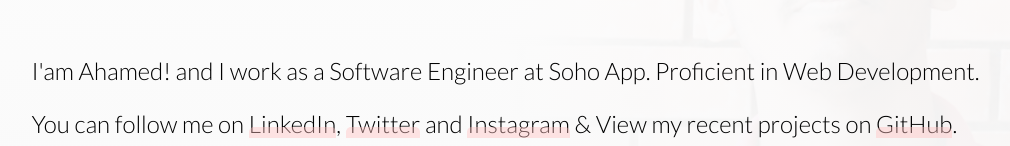
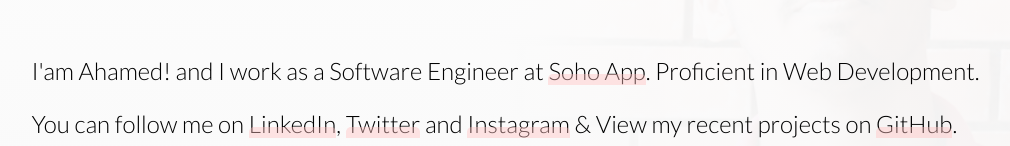
Before and after one commit to AhamedR/portfolio-ahamed, a Next.js app: page / in a window 1280 px wide. Shown: the part 309-455 px from the top of the page, without its empty margins (103-1113 px from the left). Built offline with nearby package versions, Linux system fonts and the light colour scheme; no server answers.

Commit message:
fix: Color corrections and Cofig updated

```diff
--- a/next.config.js
+++ b/next.config.js
@@ -3,6 +3,7 @@ module.exports = {
     NEXT_PUBLIC_LINKEDIN_URL: process.env.LINKEDIN_URL,
     NEXT_PUBLIC_TWITTER_URL: process.env.TWITTER_URL,
     NEXT_PUBLIC_INSTAGRAM_URL: process.env.INSTAGRAM_URL,
-    NEXT_PUBLIC_GITHUB_URL: process.env.GITHUB_URL
+    NEXT_PUBLIC_GITHUB_URL: process.env.GITHUB_URL,
+    NEXT_PUBLIC_SOHOAPP_URL: process.env.SOHOAPP_URL
   }
 }
--- a/pages/index.js
+++ b/pages/index.js
@@ -5,6 +5,8 @@ import styles from '../styles/portfolio.module.scss'
 const linkedIn = process.env.NEXT_PUBLIC_LINKEDIN_URL
 const twitter = process.env.NEXT_PUBLIC_TWITTER_URL
 const instagram = process.env.NEXT_PUBLIC_INSTAGRAM_URL
+const github = process.env.NEXT_PUBLIC_GITHUB_URL
+const soho = process.env.NEXT_PUBLIC_SOHOAPP_URL
 
 const Portfolio = () => {
   const [greeting, setGreeting] = useState('Hey 👋')
@@ -32,7 +34,6 @@ const Portfolio = () => {
         <title>Hey 👋 Im Ahamed</title>
         <meta name='title' content='Hey 👋 Im Ahamed' />
         <meta name='description' content='Im Ahamed! and I work as a Software Engineer at Soho App. Proficient in Web Development.' />
-
         <meta property='og:type' content='website' />
         <meta property='og:url' content={pageUrl} />
         <meta property='og:title' content='Hey 👋 Im Ahamed' />
@@ -52,10 +53,10 @@ const Portfolio = () => {
         <section className={styles.landing}>
           <h1 className={styles.landingGreeting}>{greeting}</h1>
           <p className={styles.landingDesciption}>
-            I'am Ahamed! and I work as a Software Engineer at Soho App. Proficient in Web Development.
+            I'am Ahamed! and I work as a Software Engineer at <a href={soho} target='_blank' rel='noreferrer'>Soho App</a>. Proficient in Web Development.
           </p>
           <p className={styles.landingSocial}>
-            You can follow me on <a href={linkedIn} target='_blank' rel='noreferrer'>LinkedIn</a>, <a href={twitter} target='_blank' rel='noreferrer'>Twitter</a> and <a href={instagram} target='_blank' rel='noreferrer'>Instagram</a> & View my recent projects on <a href={linkedIn} target='_blank' rel='noreferrer'>GitHub</a>.
+            You can follow me on <a href={linkedIn} target='_blank' rel='noreferrer'>LinkedIn</a>, <a href={twitter} target='_blank' rel='noreferrer'>Twitter</a> and <a href={instagram} target='_blank' rel='noreferrer'>Instagram</a> & View my recent projects on <a href={github} target='_blank' rel='noreferrer'>GitHub</a>.
           </p>
           <p className={styles.landingSecret}>
             <button
--- a/styles/portfolio.module.scss
+++ b/styles/portfolio.module.scss
@@ -11,31 +11,35 @@
   background: $primary-color;
   font-family: 'Lato', 'Work Sans', sans-serif;
 
-  background-image:linear-gradient(to top, $primary-color, $primary-color-low), url('../public/background.png');
+  background-image:linear-gradient(to top, $primary-color, $primary-color-low-1), url('../public/background.png');
   background-repeat: no-repeat;
   background-size: contain;
   background-position: right top;
 
   a {
     position: relative;
+    cursor: pointer;
 
-    &::before {
+    &::after {
       position: absolute;
       bottom: 0;
+      left: 0;
       content: '';
       height: 40%;
       width: 100%;
       border-radius: 5px 5px 0 0;
       transition: all .1s ease;
-      background: rgba(255, 193, 193, 0.427);
+      background: $secondary-color-low-1;
     }
 
     &:hover {
-      &::before {
+      &::after {
         height: 100%;
+        background: $secondary-color-low-2;
       }
     }
   }
+
   .landing {
     padding: 5rem 10%;
     display: flex;
--- a/styles/variables.module.scss
+++ b/styles/variables.module.scss
@@ -1,7 +1,11 @@
 // Colors
 
 $primary-color: #f7f7f7;
-$primary-color-low: rgba(255, 255, 255, .92);
+$primary-color-low-1: rgba(255, 255, 255, .92);
+
+$secondary-color: #ffc1c1;
+$secondary-color-low-1: rgba(255, 193, 193, 0.427);
+$secondary-color-low-2: rgba(255, 193, 193, 0.327);
 
 // Font-size
 $primary-font-1: 2.5rem;
```
